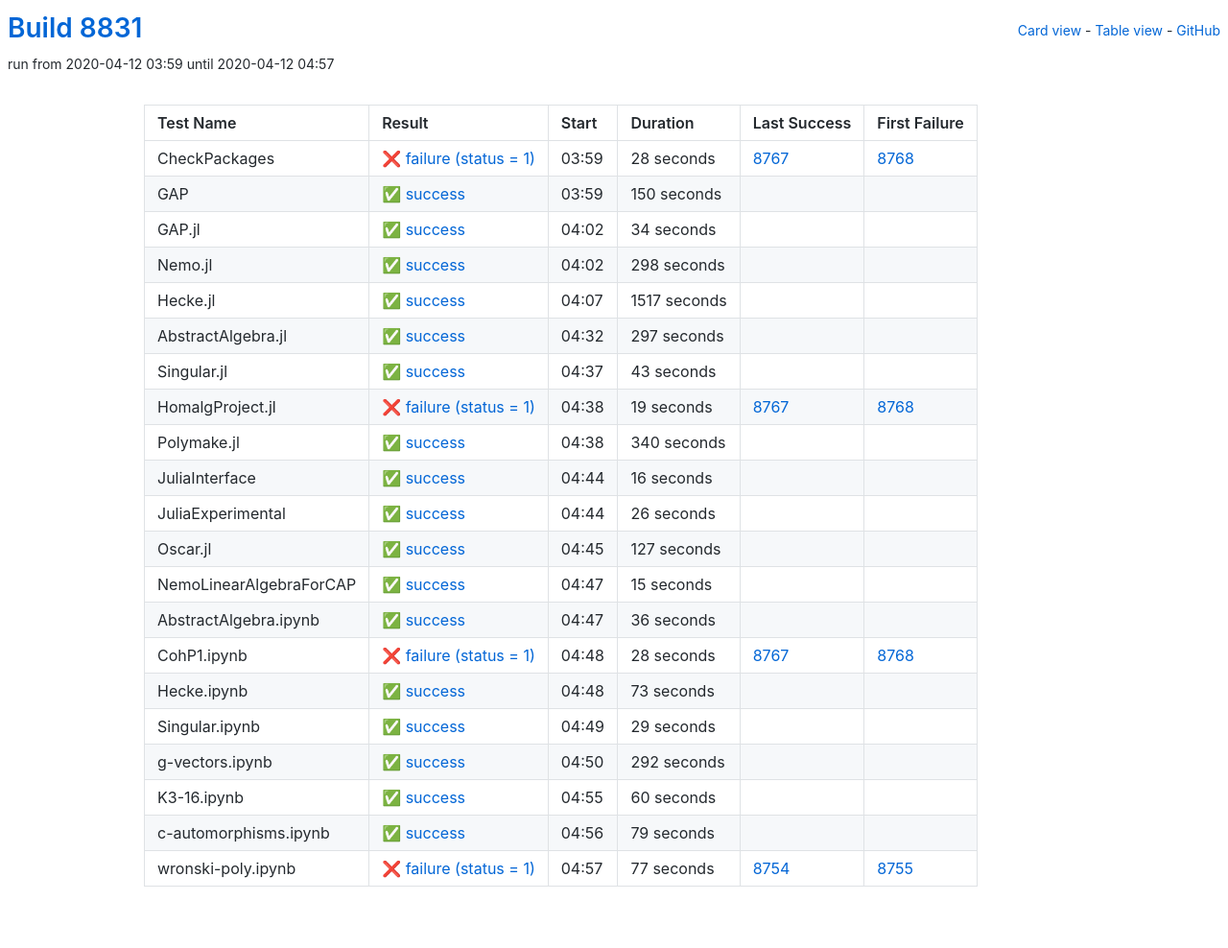
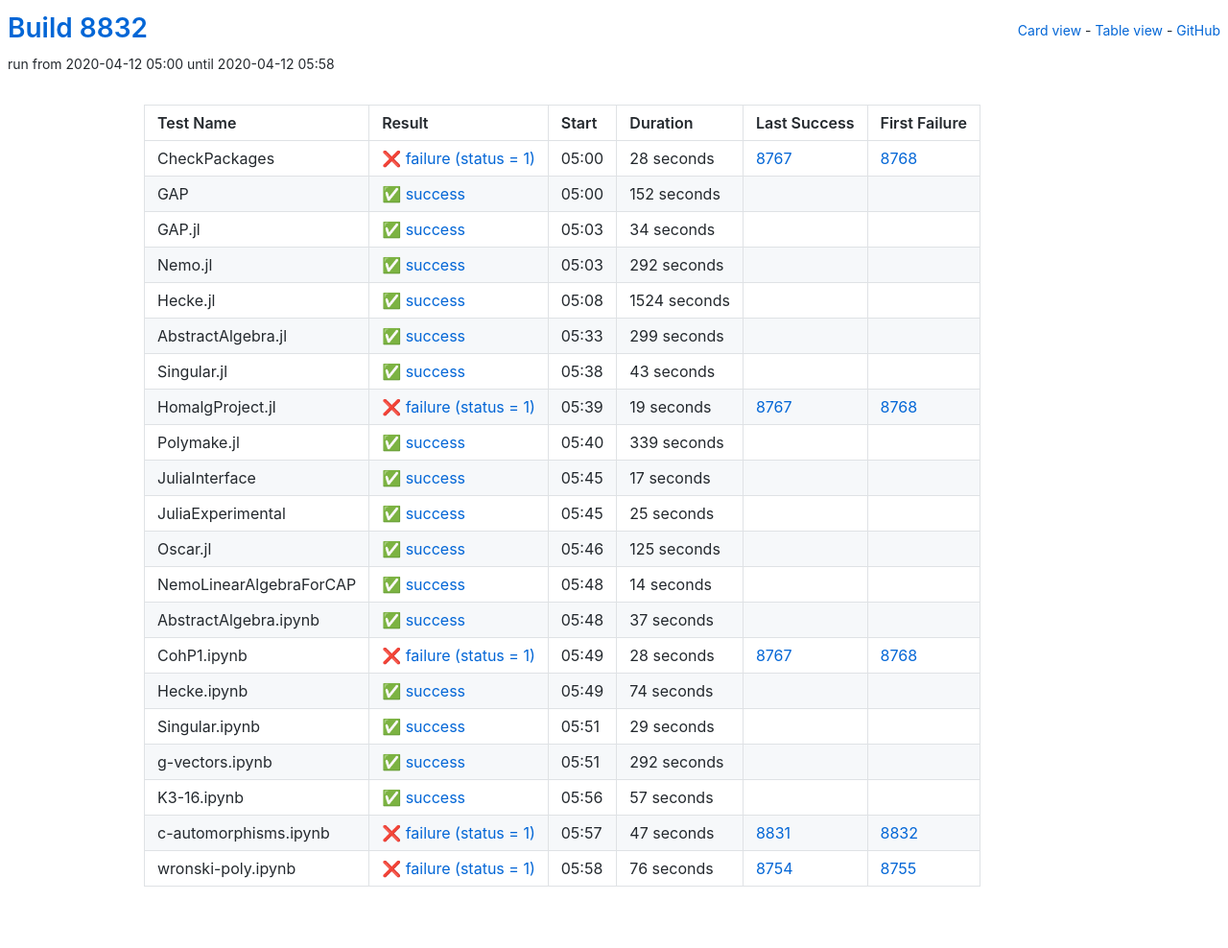
Before and after one commit to oscar-system/oscar-ci-status, a Jekyll site: the page built from table.html, in a window 1280 px wide. Shown: the whole page at 96% size. Built offline with Jekyll 4.4.1, drawn with Linux system fonts in a browser that asks for light colours.

Commit message:
Build 8832

```diff
--- a/_data/ci.yml
+++ b/_data/ci.yml
@@ -1,5 +1,5 @@
-build: 8831
-build_url: https://oscarci.mathematik.uni-kl.de/job/oscar/8831/
+build: 8832
+build_url: https://oscarci.mathematik.uni-kl.de/job/oscar/8832/
 job: oscar
 tests:
 - duration: 28
@@ -8,20 +8,20 @@
   first_failure_url: https://oscarci.mathematik.uni-kl.de/job/oscar/8768/
   last_success: 8767
   last_success_url: https://oscarci.mathematik.uni-kl.de/job/oscar/8767/
-  log: https://oscarci.mathematik.uni-kl.de/job/oscar/8831/artifact/logs/build-8831/CheckPackages.log
+  log: https://oscarci.mathematik.uni-kl.de/job/oscar/8832/artifact/logs/build-8832/CheckPackages.log
   name: CheckPackages
-  start: 2020-04-12 03:59
+  start: 2020-04-12 05:00
   status: failure
   success: false
-- duration: 150
+- duration: 152
   exitcode: 0
   first_failure: false
   first_failure_url: null
   last_success: false
   last_success_url: null
-  log: https://oscarci.mathematik.uni-kl.de/job/oscar/8831/artifact/logs/build-8831/GAP.log
+  log: https://oscarci.mathematik.uni-kl.de/job/oscar/8832/artifact/logs/build-8832/GAP.log
   name: GAP
-  start: 2020-04-12 03:59
+  start: 2020-04-12 05:00
   status: success
   success: true
 - duration: 34
@@ -30,42 +30,42 @@
   first_failure_url: null
   last_success: false
   last_success_url: null
-  log: https://oscarci.mathematik.uni-kl.de/job/oscar/8831/artifact/logs/build-8831/GAP.jl.log
+  log: https://oscarci.mathematik.uni-kl.de/job/oscar/8832/artifact/logs/build-8832/GAP.jl.log
   name: GAP.jl
-  start: 2020-04-12 04:02
+  start: 2020-04-12 05:03
   status: success
   success: true
-- duration: 298
+- duration: 292
   exitcode: 0
   first_failure: false
   first_failure_url: null
   last_success: false
   last_success_url: null
-  log: https://oscarci.mathematik.uni-kl.de/job/oscar/8831/artifact/logs/build-8831/Nemo.jl.log
+  log: https://oscarci.mathematik.uni-kl.de/job/oscar/8832/artifact/logs/build-8832/Nemo.jl.log
   name: Nemo.jl
-  start: 2020-04-12 04:02
+  start: 2020-04-12 05:03
   status: success
   success: true
-- duration: 1517
+- duration: 1524
   exitcode: 0
   first_failure: false
   first_failure_url: null
   last_success: false
   last_success_url: null
-  log: https://oscarci.mathematik.uni-kl.de/job/oscar/8831/artifact/logs/build-8831/Hecke.jl.log
+  log: https://oscarci.mathematik.uni-kl.de/job/oscar/8832/artifact/logs/build-8832/Hecke.jl.log
   name: Hecke.jl
-  start: 2020-04-12 04:07
+  start: 2020-04-12 05:08
   status: success
   success: true
-- duration: 297
+- duration: 299
   exitcode: 0
   first_failure: false
   first_failure_url: null
   last_success: false
   last_success_url: null
-  log: https://oscarci.mathematik.uni-kl.de/job/oscar/8831/artifact/logs/build-8831/AbstractAlgebra.jl.log
+  log: https://oscarci.mathematik.uni-kl.de/job/oscar/8832/artifact/logs/build-8832/AbstractAlgebra.jl.log
   name: AbstractAlgebra.jl
-  start: 2020-04-12 04:32
+  start: 2020-04-12 05:33
   status: success
   success: true
 - duration: 43
@@ -74,9 +74,9 @@
   first_failure_url: null
   last_success: false
   last_success_url: null
-  log: https://oscarci.mathematik.uni-kl.de/job/oscar/8831/artifact/logs/build-8831/Singular.jl.log
+  log: https://oscarci.mathematik.uni-kl.de/job/oscar/8832/artifact/logs/build-8832/Singular.jl.log
   name: Singular.jl
-  start: 2020-04-12 04:37
+  start: 2020-04-12 05:38
   status: success
   success: true
 - duration: 19
@@ -85,75 +85,75 @@
   first_failure_url: https://oscarci.mathematik.uni-kl.de/job/oscar/8768/
   last_success: 8767
   last_success_url: https://oscarci.mathematik.uni-kl.de/job/oscar/8767/
-  log: https://oscarci.mathematik.uni-kl.de/job/oscar/8831/artifact/logs/build-8831/HomalgProject.jl.log
+  log: https://oscarci.mathematik.uni-kl.de/job/oscar/8832/artifact/logs/build-8832/HomalgProject.jl.log
   name: HomalgProject.jl
-  start: 2020-04-12 04:38
+  start: 2020-04-12 05:39
   status: failure
   success: false
-- duration: 340
+- duration: 339
   exitcode: 0
   first_failure: false
   first_failure_url: null
   last_success: false
   last_success_url: null
-  log: https://oscarci.mathematik.uni-kl.de/job/oscar/8831/artifact/logs/build-8831/Polymake.jl.log
+  log: https://oscarci.mathematik.uni-kl.de/job/oscar/8832/artifact/logs/build-8832/Polymake.jl.log
   name: Polymake.jl
-  start: 2020-04-12 04:38
+  start: 2020-04-12 05:40
   status: success
   success: true
-- duration: 16
+- duration: 17
   exitcode: 0
   first_failure: false
   first_failure_url: null
   last_success: false
   last_success_url: null
-  log: https://oscarci.mathematik.uni-kl.de/job/oscar/8831/artifact/logs/build-8831/JuliaInterface.log
+  log: https://oscarci.mathematik.uni-kl.de/job/oscar/8832/artifact/logs/build-8832/JuliaInterface.log
   name: JuliaInterface
-  start: 2020-04-12 04:44
+  start: 2020-04-12 05:45
   status: success
   success: true
-- duration: 26
+- duration: 25
   exitcode: 0
   first_failure: false
   first_failure_url: null
   last_success: false
   last_success_url: null
-  log: https://oscarci.mathematik.uni-kl.de/job/oscar/8831/artifact/logs/build-8831/JuliaExperimental.log
+  log: https://oscarci.mathematik.uni-kl.de/job/oscar/8832/artifact/logs/build-8832/JuliaExperimental.log
   name: JuliaExperimental
-  start: 2020-04-12 04:44
+  start: 2020-04-12 05:45
   status: success
   success: true
-- duration: 127
+- duration: 125
   exitcode: 0
   first_failure: false
   first_failure_url: null
   last_success: false
   last_success_url: null
-  log: https://oscarci.mathematik.uni-kl.de/job/oscar/8831/artifact/logs/build-8831/Oscar.jl.log
+  log: https://oscarci.mathematik.uni-kl.de/job/oscar/8832/artifact/logs/build-8832/Oscar.jl.log
   name: Oscar.jl
-  start: 2020-04-12 04:45
+  start: 2020-04-12 05:46
   status: success
   success: true
-- duration: 15
+- duration: 14
   exitcode: 0
   first_failure: false
   first_failure_url: null
   last_success: false
   last_success_url: null
-  log: https://oscarci.mathematik.uni-kl.de/job/oscar/8831/artifact/logs/build-8831/NemoLinearAlgebraForCAP.log
+  log: https://oscarci.mathematik.uni-kl.de/job/oscar/8832/artifact/logs/build-8832/NemoLinearAlgebraForCAP.log
   name: NemoLinearAlgebraForCAP
-  start: 2020-04-12 04:47
+  start: 2020-04-12 05:48
   status: success
   success: true
-- duration: 36
+- duration: 37
   exitcode: 0
   first_failure: false
   first_failure_url: null
   last_success: false
   last_success_url: null
-  log: https://oscarci.mathematik.uni-kl.de/job/oscar/8831/artifact/logs/build-8831/AbstractAlgebra.ipynb.log
+  log: https://oscarci.mathematik.uni-kl.de/job/oscar/8832/artifact/logs/build-8832/AbstractAlgebra.ipynb.log
   name: AbstractAlgebra.ipynb
-  start: 2020-04-12 04:47
+  start: 2020-04-12 05:48
   status: success
   success: true
 - duration: 28
@@ -162,20 +162,20 @@
   first_failure_url: https://oscarci.mathematik.uni-kl.de/job/oscar/8768/
   last_success: 8767
   last_success_url: https://oscarci.mathematik.uni-kl.de/job/oscar/8767/
-  log: https://oscarci.mathematik.uni-kl.de/job/oscar/8831/artifact/logs/build-8831/CohP1.ipynb.log
+  log: https://oscarci.mathematik.uni-kl.de/job/oscar/8832/artifact/logs/build-8832/CohP1.ipynb.log
   name: CohP1.ipynb
-  start: 2020-04-12 04:48
+  start: 2020-04-12 05:49
   status: failure
   success: false
-- duration: 73
+- duration: 74
   exitcode: 0
   first_failure: false
   first_failure_url: null
   last_success: false
   last_success_url: null
-  log: https://oscarci.mathematik.uni-kl.de/job/oscar/8831/artifact/logs/build-8831/Hecke.ipynb.log
+  log: https://oscarci.mathematik.uni-kl.de/job/oscar/8832/artifact/logs/build-8832/Hecke.ipynb.log
   name: Hecke.ipynb
-  start: 2020-04-12 04:48
+  start: 2020-04-12 05:49
   status: success
   success: true
 - duration: 29
@@ -184,9 +184,9 @@
   first_failure_url: null
   last_success: false
   last_success_url: null
-  log: https://oscarci.mathematik.uni-kl.de/job/oscar/8831/artifact/logs/build-8831/Singular.ipynb.log
+  log: https://oscarci.mathematik.uni-kl.de/job/oscar/8832/artifact/logs/build-8832/Singular.ipynb.log
   name: Singular.ipynb
-  start: 2020-04-12 04:49
+  start: 2020-04-12 05:51
   status: success
   success: true
 - duration: 292
@@ -195,41 +195,41 @@
   first_failure_url: null
   last_success: false
   last_success_url: null
-  log: https://oscarci.mathematik.uni-kl.de/job/oscar/8831/artifact/logs/build-8831/g-vectors.ipynb.log
+  log: https://oscarci.mathematik.uni-kl.de/job/oscar/8832/artifact/logs/build-8832/g-vectors.ipynb.log
   name: g-vectors.ipynb
-  start: 2020-04-12 04:50
+  start: 2020-04-12 05:51
   status: success
   success: true
-- duration: 60
+- duration: 57
   exitcode: 0
   first_failure: false
   first_failure_url: null
   last_success: false
   last_success_url: null
-  log: https://oscarci.mathematik.uni-kl.de/job/oscar/8831/artifact/logs/build-8831/K3-16.ipynb.log
+  log: https://oscarci.mathematik.uni-kl.de/job/oscar/8832/artifact/logs/build-8832/K3-16.ipynb.log
   name: K3-16.ipynb
-  start: 2020-04-12 04:55
+  start: 2020-04-12 05:56
   status: success
   success: true
-- duration: 79
-  exitcode: 0
-  first_failure: false
-  first_failure_url: null
-  last_success: false
-  last_success_url: null
-  log: https://oscarci.mathematik.uni-kl.de/job/oscar/8831/artifact/logs/build-8831/c-automorphisms.ipynb.log
+- duration: 47
+  exitcode: 1
+  first_failure: 8832
+  first_failure_url: https://oscarci.mathematik.uni-kl.de/job/oscar/8832/
+  last_success: 8831
+  last_success_url: https://oscarci.mathematik.uni-kl.de/job/oscar/8831/
+  log: https://oscarci.mathematik.uni-kl.de/job/oscar/8832/artifact/logs/build-8832/c-automorphisms.ipynb.log
   name: c-automorphisms.ipynb
-  start: 2020-04-12 04:56
-  status: success
-  success: true
-- duration: 77
+  start: 2020-04-12 05:57
+  status: failure
+  success: false
+- duration: 76
   exitcode: 1
   first_failure: 8755
   first_failure_url: https://oscarci.mathematik.uni-kl.de/job/oscar/8755/
   last_success: 8754
   last_success_url: https://oscarci.mathematik.uni-kl.de/job/oscar/8754/
-  log: https://oscarci.mathematik.uni-kl.de/job/oscar/8831/artifact/logs/build-8831/wronski-poly.ipynb.log
+  log: https://oscarci.mathematik.uni-kl.de/job/oscar/8832/artifact/logs/build-8832/wronski-poly.ipynb.log
   name: wronski-poly.ipynb
-  start: 2020-04-12 04:57
+  start: 2020-04-12 05:58
   status: failure
   success: false
```
Also changed, not shown: README.md.
